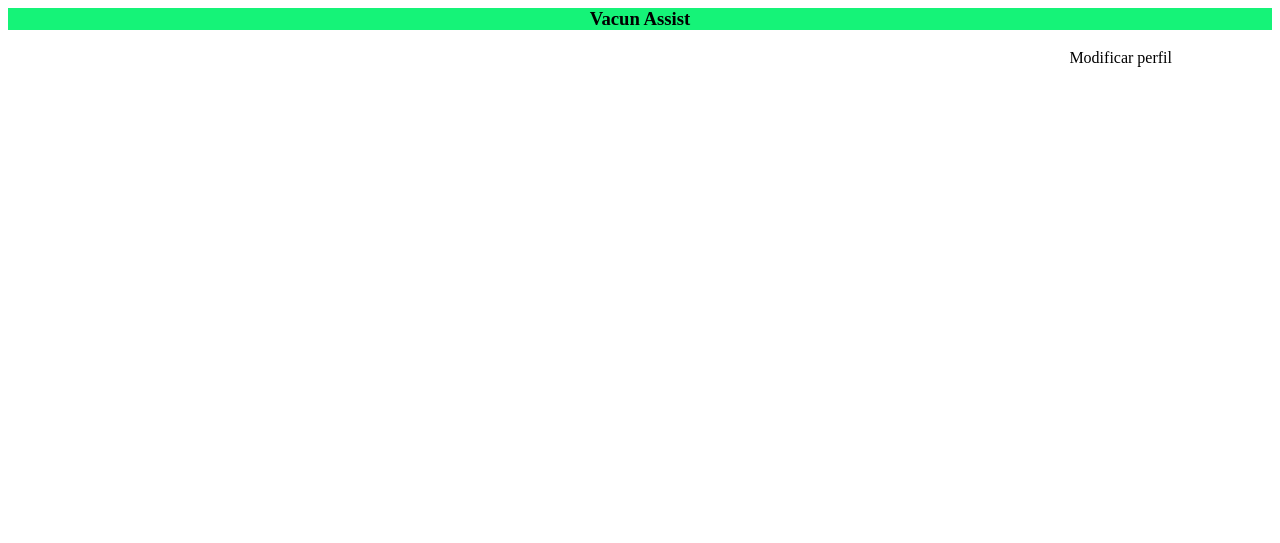
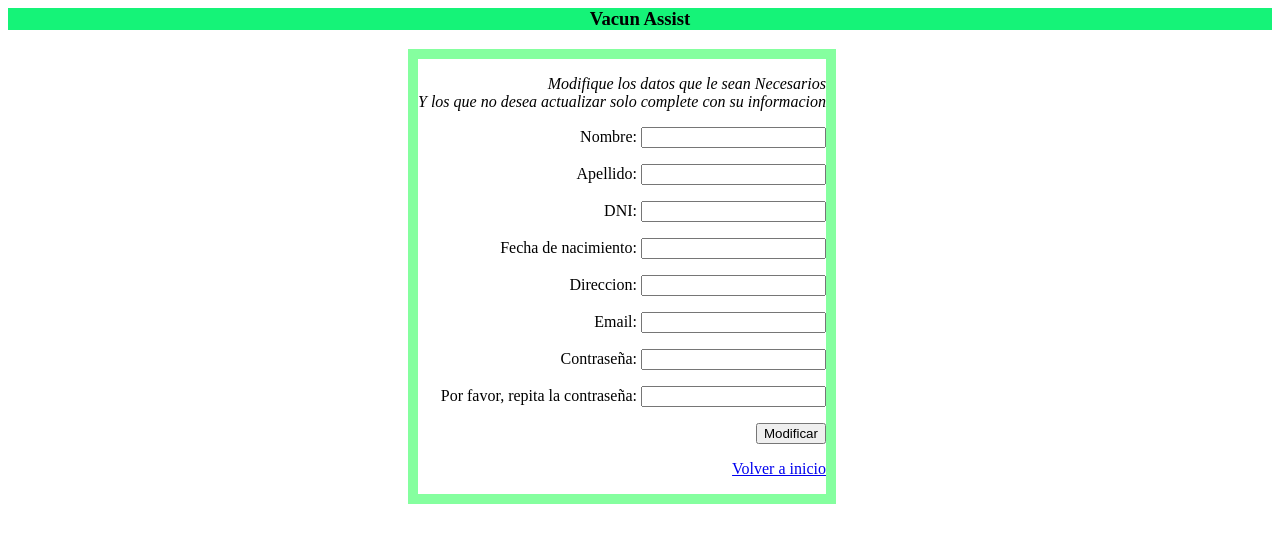
Before and after one commit to manuelMarconi/proyecto_api, a Django app: page /modificar_perfil in a window 1280 px wide. Shown: the top 543 px of the page. Run offline with Django 4.2, Linux system fonts and the light colour scheme.

Commit message:
carla
agregue el boton volver a todos los .html y estoy configurando el modificar perfil

```diff
--- a/Vacun_Assist_CMS-main/Vacun_Assist_CMS-main/Vacun_Assist/api_gestion_usuarios/templates/cargar_info/info_covid.html
+++ b/Vacun_Assist_CMS-main/Vacun_Assist_CMS-main/Vacun_Assist/api_gestion_usuarios/templates/cargar_info/info_covid.html
@@ -5,6 +5,10 @@
     <body>
         Cargar info covid
 
+
+        <p>
+            <a href="{% url 'inicio' %}">Volver a inicio</a>
+        </p>
     </body>
 </html>
 {% endblock %}
--- a/Vacun_Assist_CMS-main/Vacun_Assist_CMS-main/Vacun_Assist/api_gestion_usuarios/templates/cargar_info/info_fiebre_a.html
+++ b/Vacun_Assist_CMS-main/Vacun_Assist_CMS-main/Vacun_Assist/api_gestion_usuarios/templates/cargar_info/info_fiebre_a.html
@@ -5,6 +5,11 @@
     <body>
         Cargar info de la fiebre amarilla
 
+
+        <p>
+            <a href="{% url 'inicio' %}">Volver a inicio</a>
+        </p>
+
     </body>
 </html>
 {% endblock %}
--- a/Vacun_Assist_CMS-main/Vacun_Assist_CMS-main/Vacun_Assist/api_gestion_usuarios/templates/cargar_info/info_gripe.html
+++ b/Vacun_Assist_CMS-main/Vacun_Assist_CMS-main/Vacun_Assist/api_gestion_usuarios/templates/cargar_info/info_gripe.html
@@ -5,6 +5,12 @@
     <body>
         Cargar info de la gripe
 
+
+
+        <p>
+            <a href="{% url 'inicio' %}">Volver a inicio</a>
+        </p>
+
     </body>
 </html>
 {% endblock %}
--- a/Vacun_Assist_CMS-main/Vacun_Assist_CMS-main/Vacun_Assist/api_gestion_usuarios/templates/gestion_usuarios/estatus_turno.html
+++ b/Vacun_Assist_CMS-main/Vacun_Assist_CMS-main/Vacun_Assist/api_gestion_usuarios/templates/gestion_usuarios/estatus_turno.html
@@ -4,6 +4,12 @@
 <html>
     <body>
         Estatus de turno
+
+
+
+        <p>
+            <a href="{% url 'inicio' %}">Volver a inicio</a>
+        </p>
     </body>
 </html>
 {% endblock %}
--- a/Vacun_Assist_CMS-main/Vacun_Assist_CMS-main/Vacun_Assist/api_gestion_usuarios/templates/gestion_usuarios/inicio.html
+++ b/Vacun_Assist_CMS-main/Vacun_Assist_CMS-main/Vacun_Assist/api_gestion_usuarios/templates/gestion_usuarios/inicio.html
@@ -38,7 +38,8 @@
         >
         Bienvenidos a Vacun Assist   </h1>
         <span style="float: left; border: solid 10px hsl(133, 100%, 76%); margin-left: 230px">
-            <a href="{% url 'iniciar_sesion' %}" style="color: black; "> Iniciar sesion </a> &nbsp; &nbsp; <a href="{% url 'registro' %}" style="color: black;" >  Registrate!</a>
+            <a href="{% url 'iniciar_sesion' %}" style="color: black; "> Iniciar sesion </a> &nbsp; &nbsp;
+         <a href="{% url 'registro' %}" style="color: black;" >  Registrate!</a>
 
             <em>
             <b>
--- a/Vacun_Assist_CMS-main/Vacun_Assist_CMS-main/Vacun_Assist/api_gestion_usuarios/templates/gestion_usuarios/modificar_perfil.html
+++ b/Vacun_Assist_CMS-main/Vacun_Assist_CMS-main/Vacun_Assist/api_gestion_usuarios/templates/gestion_usuarios/modificar_perfil.html
@@ -3,7 +3,55 @@
 {% block content %}
 <html>
     <body>
-        Modificar perfil
+        <form action="/registrarse" method="POST"> {% csrf_token %}
+            <span style="float: left; border: solid 10px hsl(133, 100%, 76%); margin-left: 400px;text-align: right">
+            <em>
+                <p>
+                    Modifique los datos que le sean Necesarios </br>
+                    Y los que no desea actualizar solo complete con su informacion
+                </p>
+            </em>
+
+
+            <p>
+                Nombre: <input type="text" name="nombre">
+            </p>
+
+            <p>
+                Apellido: <input type="text" name="apellido">
+            </p>
+
+            <p>
+                DNI: <input type="text" name="dni">
+            </p>
+
+            <p>
+                Fecha de nacimiento: <input type="text" name="fecha_nacimiento">
+            </p>
+
+            <p>
+                Direccion: <input type="text" name="direccion">
+            </p>
+
+            <p>
+                Email: <input type="text" name="email">
+            </p>
+
+
+            <p>
+                Contraseña: <input type="text" name="contraseña1">
+            </p>
+
+            <p>
+                Por favor, repita la contraseña: <input type="text" name="contraseña2">
+            </p>
+
+            <input type="submit" value="Modificar">
+
+            <p>
+                <a href="{% url 'inicio' %}">Volver a inicio</a>
+            </p>
+        </form>
     </body>
 </html>
 {% endblock %}
--- a/Vacun_Assist_CMS-main/Vacun_Assist_CMS-main/Vacun_Assist/api_gestion_usuarios/views.py
+++ b/Vacun_Assist_CMS-main/Vacun_Assist_CMS-main/Vacun_Assist/api_gestion_usuarios/views.py
@@ -122,9 +122,38 @@ def cargar_info_gripe(request):
 
 
 def modificar_perfil(request):
-    #No se puede cambiar todos los datos.
-    #Seria reemplazar en la base de datos, los datos viejos con los datos nuevos
-    return render(request, "gestion_usuarios/modificar_perfil.html")
+    if request.method=="POST":
+        miFormulario=FormularioAutenticacion(request.POST)
+        if miFormulario.is_valid():
+            infForm=miFormulario.cleaned_data #Aca se guarda toda la info que se lleno en los formularios
+
+            #Validar que este el mail en la base de datos
+            #Validar contraseña
+            #Validar codigo
+
+            #Se podrian chequear todos los campos por separado
+            us=list(Usuario.objects.filter(email=infForm['email']))
+
+            #utilice una lista(q siempre tiene long o 0 o 1) por que de la forma anterior no entraba al if correctamente, se puede cambiar para solo extraer un objeto.
+            if len(us)>0:
+                username=infForm['email']
+                password=infForm['contraseña']
+                #autenticate() devuelve un objeto de tipo User, por eso no accedia al if.
+                #en la base de datos ademas de guardar un objeto de tipo Usuario, tambien guarda un objeto de tipo User para poder autenticar aca
+                user=authenticate(username=username, password=password)
+                if user is not None:  #aca es donde no entra
+                    login(request, user)
+                    return redirect('inicio')
+                else:
+                    return JsonResponse({'Error':'el usuario no se autentico correctamente'})
+            else:
+                return JsonResponse({'Error':'Usuario y/o contraseña incorrectos'})
+    else:
+        #Si entra al else, seria el formulario vacio, para que llene los datos
+        miFormulario=FormularioAutenticacion()
+
+
+    return render(request, "gestion_usuarios/modificar_perfil.html", {"form": miFormulario})
 
 def estatus_turno(request):
     #En el archivo html: si tiene elementos: recorrer la lista, y mostrar datos
```
Also changed, not shown: Vacun_Assist_CMS-main/Vacun_Assist_CMS-main/Vacun_Assist/db.sqlite3.
